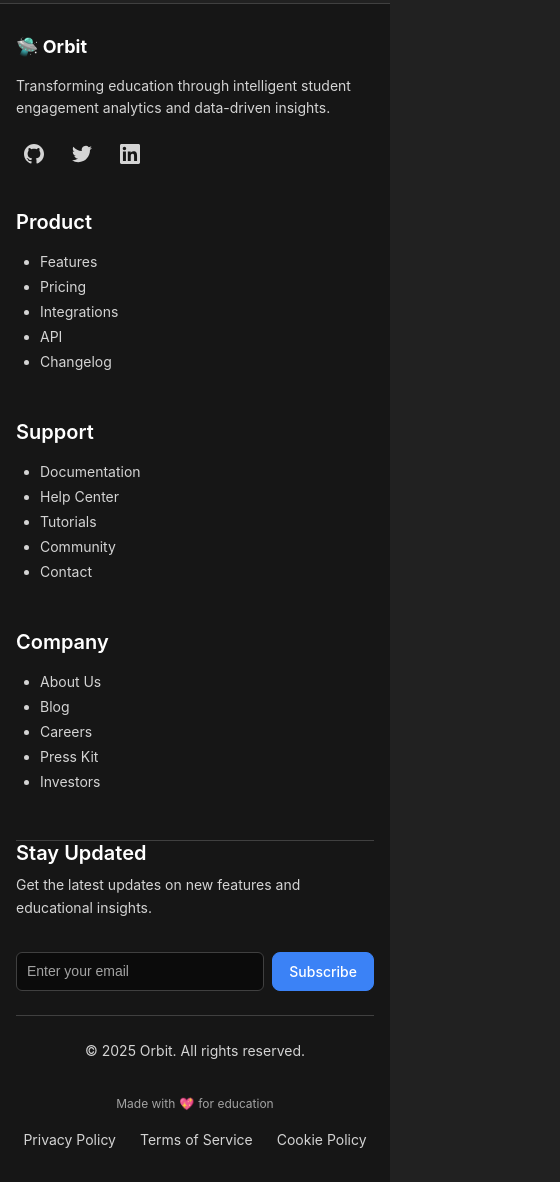
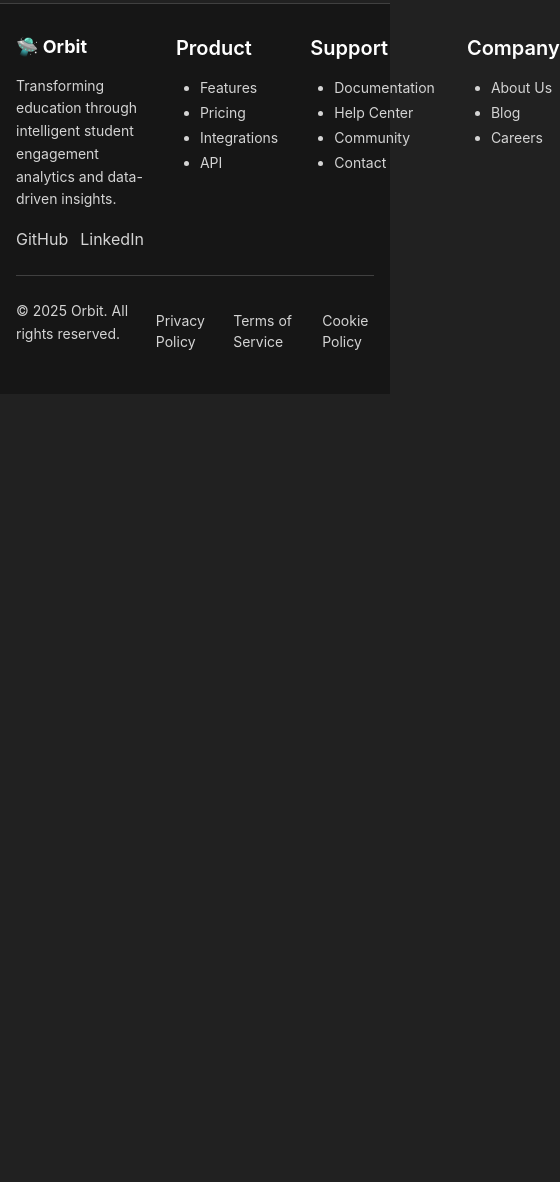
Before and after one commit to AnoopG7/Orbit, a plain HTML site: page index.html in a window 390 px wide. Shown: the part 2784-3966 px from the top of the page, 560 px wide, since content can reach past the window. After the commit the page ends 3178 px from the top, so only its background shows below. Drawn offline with Linux system fonts and the light colour scheme.

Commit message:
Fix: footer

```diff
--- a/components/footer.html
+++ b/components/footer.html
@@ -1,7 +1,7 @@
 <!-- Footer Component -->
 <footer class="bg-secondary border-t border-primary">
     <div class="container py-8">
-        <div class="grid grid-cols-1 md:grid-cols-4 gap-8">
+        <div class="grid grid-cols-4 gap-8">
             <!-- Brand Section -->
             <div>
                 <h3 class="font-bold text-lg mb-4">🛸 Orbit</h3>
@@ -11,114 +11,54 @@
 
                 <!-- Social Links -->
                 <div class="flex gap-3">
-                    <a href="#" class="text-secondary hover:text-primary transition-colors p-2 rounded-md hover:bg-hover" aria-label="GitHub">
-                        <svg width="20" height="20" fill="currentColor" viewBox="0 0 24 24">
-                            <path d="M12 0c-6.626 0-12 5.373-12 12 0 5.302 3.438 9.8 8.207 11.387.599.111.793-.261.793-.577v-2.234c-3.338.726-4.033-1.416-4.033-1.416-.546-1.387-1.333-1.756-1.333-1.756-1.089-.745.083-.729.083-.729 1.205.084 1.839 1.237 1.839 1.237 1.07 1.834 2.807 1.304 3.492.997.107-.775.418-1.305.762-1.604-2.665-.305-5.467-1.334-5.467-5.931 0-1.311.469-2.381 1.236-3.221-.124-.303-.535-1.524.117-3.176 0 0 1.008-.322 3.301 1.23.957-.266 1.983-.399 3.003-.404 1.02.005 2.047.138 3.006.404 2.291-1.552 3.297-1.23 3.297-1.23.653 1.653.242 2.874.118 3.176.77.84 1.235 1.911 1.235 3.221 0 4.609-2.807 5.624-5.479 5.921.43.372.823 1.102.823 2.222v3.293c0 .319.192.694.801.576 4.765-1.589 8.199-6.086 8.199-11.386 0-6.627-5.373-12-12-12z"/>
-                        </svg>
-                    </a>
-                    <a href="#" class="text-secondary hover:text-primary transition-colors p-2 rounded-md hover:bg-hover" aria-label="Twitter">
-                        <svg width="20" height="20" fill="currentColor" viewBox="0 0 24 24">
-                            <path d="M23.953 4.57a10 10 0 01-2.825.775 4.958 4.958 0 002.163-2.723c-.951.555-2.005.959-3.127 1.184a4.92 4.92 0 00-8.384 4.482C7.69 8.095 4.067 6.13 1.64 3.162a4.822 4.822 0 00-.666 2.475c0 1.71.87 3.213 2.188 4.096a4.904 4.904 0 01-2.228-.616v.06a4.923 4.923 0 003.946 4.827 4.996 4.996 0 01-2.212.085 4.936 4.936 0 004.604 3.417 9.867 9.867 0 01-6.102 2.105c-.39 0-.779-.023-1.17-.067a13.995 13.995 0 007.557 2.209c9.053 0 13.998-7.496 13.998-13.985 0-.21 0-.42-.015-.63A9.935 9.935 0 0024 4.59z"/>
-                        </svg>
-                    </a>
-                    <a href="#" class="text-secondary hover:text-primary transition-colors p-2 rounded-md hover:bg-hover" aria-label="LinkedIn">
-                        <svg width="20" height="20" fill="currentColor" viewBox="0 0 24 24">
-                            <path d="M20.447 20.452h-3.554v-5.569c0-1.328-.027-3.037-1.852-3.037-1.853 0-2.136 1.445-2.136 2.939v5.667H9.351V9h3.414v1.561h.046c.477-.9 1.637-1.85 3.37-1.85 3.601 0 4.267 2.37 4.267 5.455v6.286zM5.337 7.433c-1.144 0-2.063-.926-2.063-2.065 0-1.138.92-2.063 2.063-2.063 1.14 0 2.064.925 2.064 2.063 0 1.139-.925 2.065-2.064 2.065zm1.782 13.019H3.555V9h3.564v11.452zM22.225 0H1.771C.792 0 0 .774 0 1.729v20.542C0 23.227.792 24 1.771 24h20.451C23.2 24 24 23.227 24 22.271V1.729C24 .774 23.2 0 22.222 0h.003z"/>
-                        </svg>
-                    </a>
+                    <a href="https://github.com/anoopg7" target="_blank" rel="noopener noreferrer" class="text-secondary hover:text-primary" aria-label="GitHub">GitHub</a>
+                    <a href="https://linkedin.com/in/itsan00p" target="_blank" rel="noopener noreferrer" class="text-secondary hover:text-primary" aria-label="LinkedIn">LinkedIn</a>
                 </div>
             </div>
 
             <!-- Product Links -->
             <div>
                 <h4 class="font-semibold mb-4">Product</h4>
-                <ul class="space-y-3 text-sm">
-                    <li><a href="#features" class="text-secondary hover:text-primary transition-colors">Features</a></li>
-                    <li><a href="#pricing" class="text-secondary hover:text-primary transition-colors">Pricing</a></li>
-                    <li><a href="#integrations" class="text-secondary hover:text-primary transition-colors">Integrations</a></li>
-                    <li><a href="#api" class="text-secondary hover:text-primary transition-colors">API</a></li>
-                    <li><a href="#changelog" class="text-secondary hover:text-primary transition-colors">Changelog</a></li>
+                <ul class="space-y-2 text-sm">
+                    <li><a href="#features" class="text-secondary hover:text-primary">Features</a></li>
+                    <li><a href="#pricing" class="text-secondary hover:text-primary">Pricing</a></li>
+                    <li><a href="#integrations" class="text-secondary hover:text-primary">Integrations</a></li>
+                    <li><a href="#api" class="text-secondary hover:text-primary">API</a></li>
                 </ul>
             </div>
 
             <!-- Support Links -->
             <div>
                 <h4 class="font-semibold mb-4">Support</h4>
-                <ul class="space-y-3 text-sm">
-                    <li><a href="/Documentation.md" class="text-secondary hover:text-primary transition-colors">Documentation</a></li>
-                    <li><a href="#help" class="text-secondary hover:text-primary transition-colors">Help Center</a></li>
-                    <li><a href="#tutorials" class="text-secondary hover:text-primary transition-colors">Tutorials</a></li>
-                    <li><a href="#community" class="text-secondary hover:text-primary transition-colors">Community</a></li>
-                    <li><a href="#contact" class="text-secondary hover:text-primary transition-colors">Contact</a></li>
+                <ul class="space-y-2 text-sm">
+                    <li><a href="/Documentation.md" class="text-secondary hover:text-primary">Documentation</a></li>
+                    <li><a href="#help" class="text-secondary hover:text-primary">Help Center</a></li>
+                    <li><a href="#community" class="text-secondary hover:text-primary">Community</a></li>
+                    <li><a href="#contact" class="text-secondary hover:text-primary">Contact</a></li>
                 </ul>
             </div>
 
             <!-- Company Links -->
             <div>
                 <h4 class="font-semibold mb-4">Company</h4>
-                <ul class="space-y-3 text-sm">
-                    <li><a href="#about" class="text-secondary hover:text-primary transition-colors">About Us</a></li>
-                    <li><a href="#blog" class="text-secondary hover:text-primary transition-colors">Blog</a></li>
-                    <li><a href="#careers" class="text-secondary hover:text-primary transition-colors">Careers</a></li>
-                    <li><a href="#press" class="text-secondary hover:text-primary transition-colors">Press Kit</a></li>
-                    <li><a href="#investors" class="text-secondary hover:text-primary transition-colors">Investors</a></li>
+                <ul class="space-y-2 text-sm">
+                    <li><a href="#about" class="text-secondary hover:text-primary">About Us</a></li>
+                    <li><a href="#blog" class="text-secondary hover:text-primary">Blog</a></li>
+                    <li><a href="#careers" class="text-secondary hover:text-primary">Careers</a></li>
                 </ul>
-            </div>
-        </div>
-
-        <!-- Newsletter Signup -->
-        <div class="mt-8 pt-8 border-t border-primary">
-            <div class="flex flex-col md:flex-row justify-between items-start md:items-center gap-4">
-                <div>
-                    <h4 class="font-semibold mb-2">Stay Updated</h4>
-                    <p class="text-secondary text-sm">Get the latest updates on new features and educational insights.</p>
-                </div>
-
-                <div class="flex gap-2 w-full md:w-auto">
-                    <input
-                        type="email"
-                        placeholder="Enter your email"
-                        class="form-input flex-1 md:w-64"
-                        id="newsletter-email"
-                    >
-                    <button class="btn btn-primary whitespace-nowrap" id="newsletter-subscribe">
-                        Subscribe
-                    </button>
-                </div>
             </div>
         </div>
 
         <div class="divider"></div>
 
         <!-- Copyright and Legal -->
-        <div class="flex flex-col md:flex-row justify-between items-center gap-4">
-            <div class="flex flex-col md:flex-row items-center gap-4">
-                <p class="text-sm text-secondary">
-                    © 2025 Orbit. All rights reserved.
-                </p>
-                <div class="flex items-center gap-1 text-xs text-muted">
-                    <span>Made with</span>
-                    <span class="text-pink">💖</span>
-                    <span>for education</span>
-                </div>
-            </div>
-
+        <div class="flex justify-between items-center">
+            <p class="text-sm text-secondary">© 2025 Orbit. All rights reserved.</p>
             <div class="flex gap-6 text-sm">
-                <a href="#privacy" class="text-secondary hover:text-primary transition-colors">Privacy Policy</a>
-                <a href="#terms" class="text-secondary hover:text-primary transition-colors">Terms of Service</a>
-                <a href="#cookies" class="text-secondary hover:text-primary transition-colors">Cookie Policy</a>
+                <a href="#privacy" class="text-secondary hover:text-primary">Privacy Policy</a>
+                <a href="#terms" class="text-secondary hover:text-primary">Terms of Service</a>
+                <a href="#cookies" class="text-secondary hover:text-primary">Cookie Policy</a>
             </div>
         </div>
-
-        <!-- Back to Top Button -->
-        <button
-            id="back-to-top"
-            class="fixed bottom-6 right-6 btn btn-primary rounded-full p-3 shadow-lg opacity-0 invisible transition-all duration-300 hover:transform hover:scale-110"
-            aria-label="Back to top"
-        >
-            <svg width="20" height="20" fill="none" stroke="currentColor" viewBox="0 0 24 24">
-                <path stroke-linecap="round" stroke-linejoin="round" stroke-width="2" d="M5 10l7-7m0 0l7 7m-7-7v18"/>
-            </svg>
-        </button>
     </div>
 </footer>
--- a/index.html
+++ b/index.html
@@ -154,6 +154,5 @@
 
     <!-- Component Scripts -->
     <script src="./components/navbar.js"></script>
-    <script src="./components/footer.js"></script>
 </body>
 </html>
```
Also changed, not shown: pages/admin-dashboard.html (+0 -1 lines), pages/crm.html (+0 -1 lines), pages/login.html (+0 -1 lines), pages/student-dashboard.html (+0 -1 lines), 1 other file.
